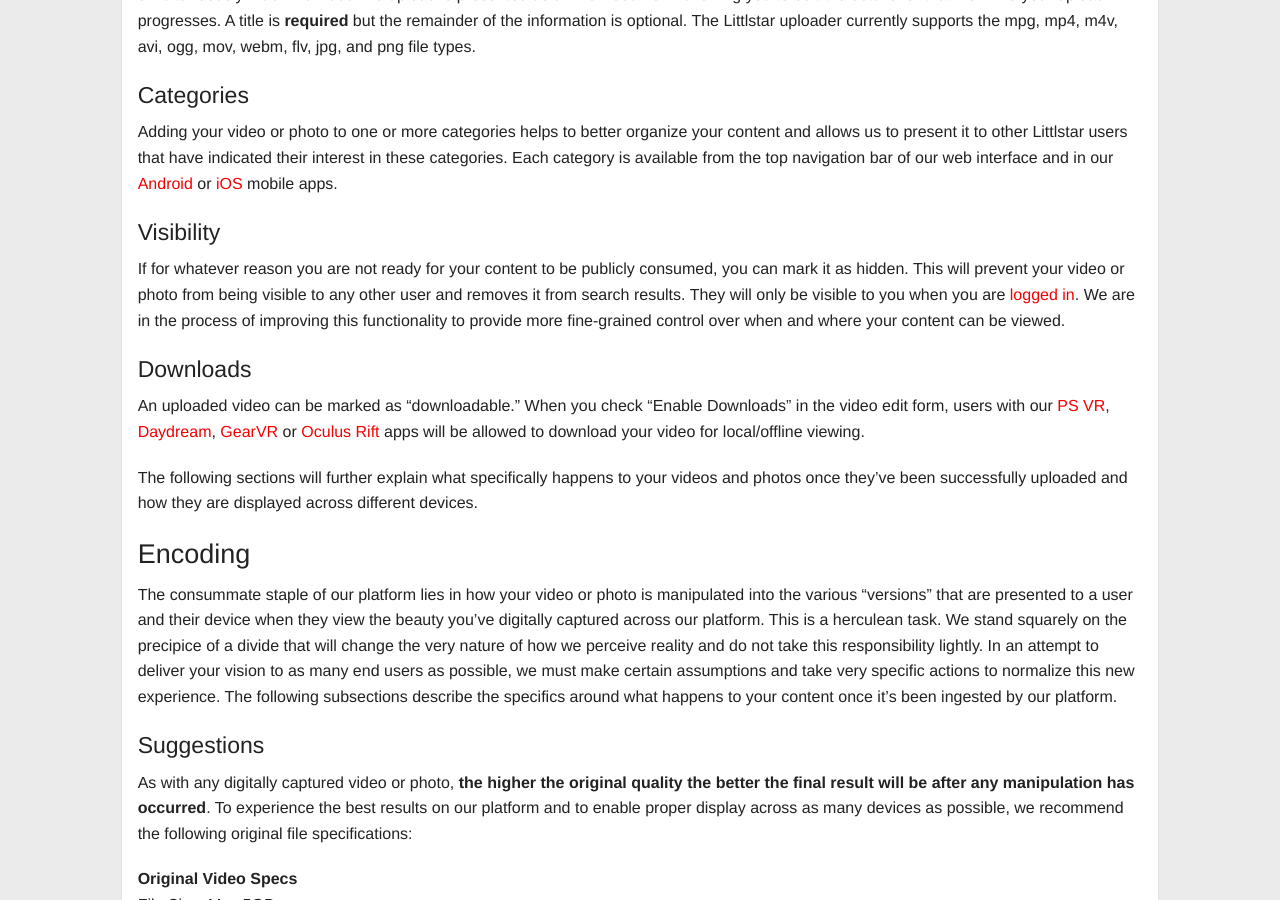
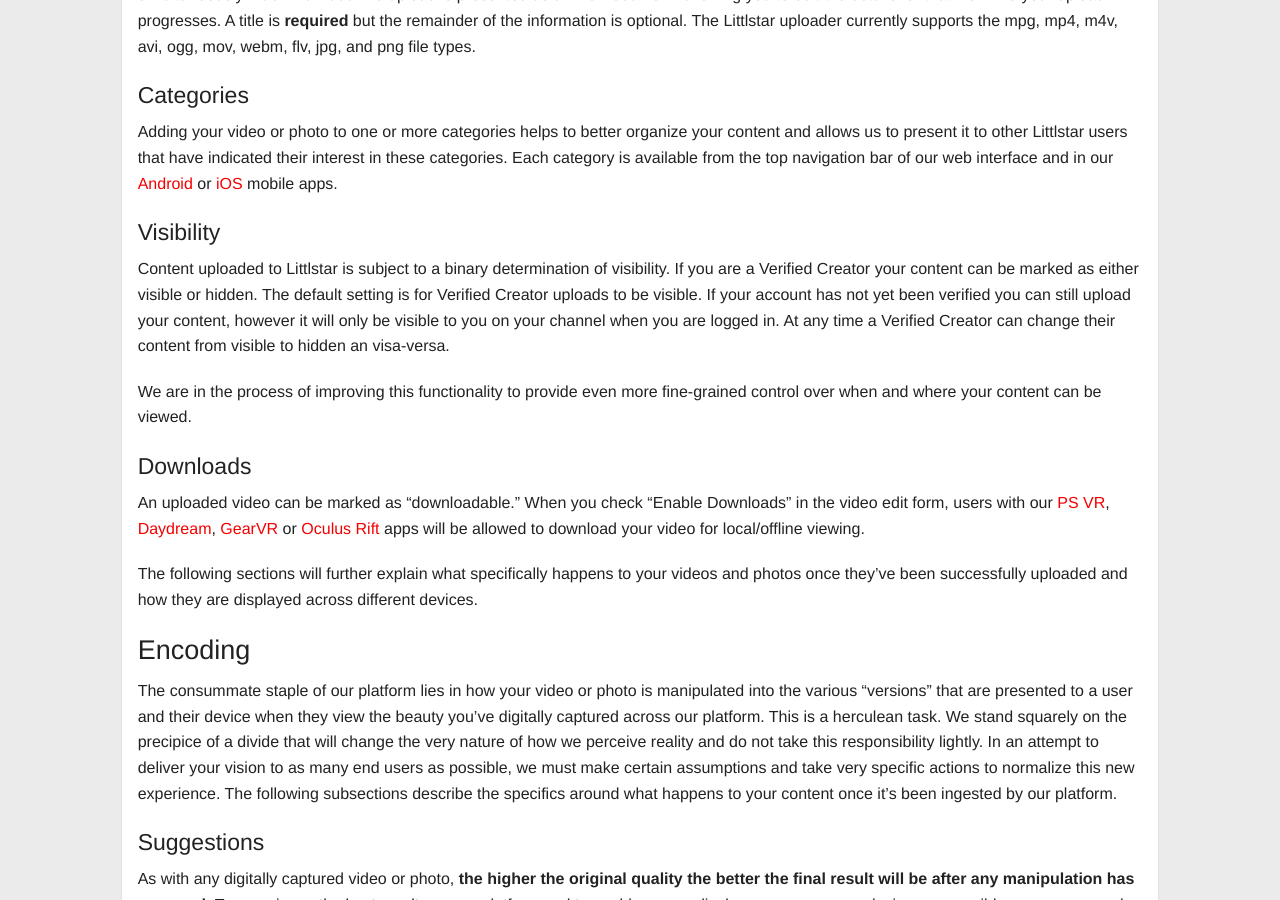
Before and after one commit to littlstar/littlstar.github.io, a Jekyll site: the page built from content-guide.md, in a window 1280 px wide and 900 px high, scrolled down 917 px. Built offline with Jekyll 4.4.1, drawn with Linux system fonts in a browser that asks for light colours; nearby versions of some CDN libraries; comment, search, counter and statistics services are not loaded.

Commit message:
updated visibility section of content guide

```diff
--- a/content-guide.md
+++ b/content-guide.md
@@ -35,7 +35,9 @@ Adding your video or photo to one or more categories helps to better organize yo
 
 #### Visibility
 
-If for whatever reason you are not ready for your content to be publicly consumed, you can mark it as hidden. This will prevent your video or photo from being visible to any other user and removes it from search results. They will only be visible to you when you are [logged in](https://littlstar.com/login). We are in the process of improving this functionality to provide more fine-grained control over when and where your content can be viewed.
+Content uploaded to Littlstar is subject to a binary determination of visibility. If you are a Verified Creator your content can be marked as either visible or hidden. The default setting is for Verified Creator uploads to be visible. If your account has not yet been verified you can still upload your content, however it will only be visible to you on your channel when you are logged in. At any time a Verified Creator can change their content from visible to hidden an visa-versa.
+
+We are in the process of improving this functionality to provide even more fine-grained control over when and where your content can be viewed.
 
 #### Downloads
 
```
